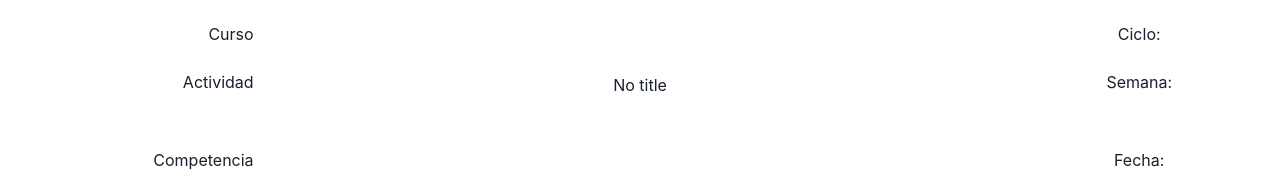
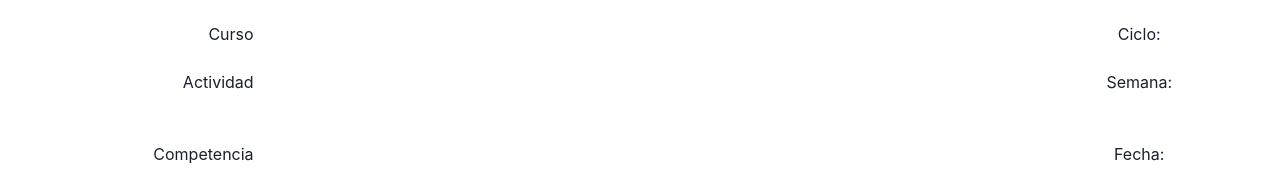
Before and after one commit to UG-Software-Engineering-I-2021-2/project-frontend-group1, a React (Create React App) app: page /edit-rubric in a window 1280 px wide. Shown: the part 289-461 px from the top of the page. Built offline with nearby package versions, Linux system fonts and the light colour scheme; no server answers.

Commit message:
feat(title_: add title and get data

```diff
--- a/src/components/pages/Rubrics/CreateRubric/CreateNewRubric.tsx
+++ b/src/components/pages/Rubrics/CreateRubric/CreateNewRubric.tsx
@@ -147,16 +147,21 @@ export const CreateNewRubric = () => {
   const [code, setCode] = useState(queryString.parse(search).code);
   const [courseCode, setCourseCode] = useState(queryString.parse(search).courseCode)
   const [rubricInformation, setRubricInformation] = useState<CreateRubricInterface>()
-
+  const [title, setTitle] = useState("No title")
+  const [activity, setActivity] = useState("")
   const [rows, setRows] = useState([defaultState]);
 
 
   useEffect(() => {
     GetRubricCreation(courseCode, code).then((val: CreateRubricResponse) => {
       console.log(val)
-      const rubricContent = JSON.parse(val.data[0].content)
-      setRows(rubricContent)
+      if(val.data[0].content){
+        const rubricContent = JSON.parse(val.data[0].content)
+        setRows(rubricContent)
+      }
       const rubricInfo = val.data[0]
+      setTitle(rubricInfo.title)
+      setActivity(rubricInfo.activity)
       setRubricInformation(rubricInfo)
     }).catch((err) => {
       console.log(err)
@@ -185,7 +190,7 @@ export const CreateNewRubric = () => {
 
   const Save = () => {
 
-    SaveRubric({ content: rows, title: rubricInformation?.title || "No title", activity: rubricInformation?.activity || "", semester: "2021 - 2", courseCode: courseCode, rubricCode: code }).then((val) => {
+    SaveRubric({ content: rows, title: title, activity: activity || "", semester: "2021 - 2", courseCode: courseCode, rubricCode: code }).then((val) => {
       console.log("save new rubric", val)
     }).catch((err) => {
       console.log(err)
@@ -238,7 +243,7 @@ export const CreateNewRubric = () => {
             </GridItem>
             <GridItem rowSpan={2} colStart={2} colSpan={3} >
               <Box style={{ display: "flex", justifyContent: "center" }}>
-              <Editable defaultValue={rubricInformation?.activity || "No title"}>
+              <Editable value={activity}  onChange={(e) =>{ setActivity(e)}}>
                 <EditablePreview />
                 <EditableInput />
               </Editable>
@@ -278,7 +283,7 @@ export const CreateNewRubric = () => {
 
           <Box minH={500}>
             <Center mt={20}>
-              <Editable   fontSize="2xl" defaultValue={rubricInformation?.title || "No title"}>
+              <Editable   fontSize="2xl" value={title} onChange={(e) => setTitle(e)}>
                 <EditablePreview />
                 <EditableInput />
               </Editable>
```
